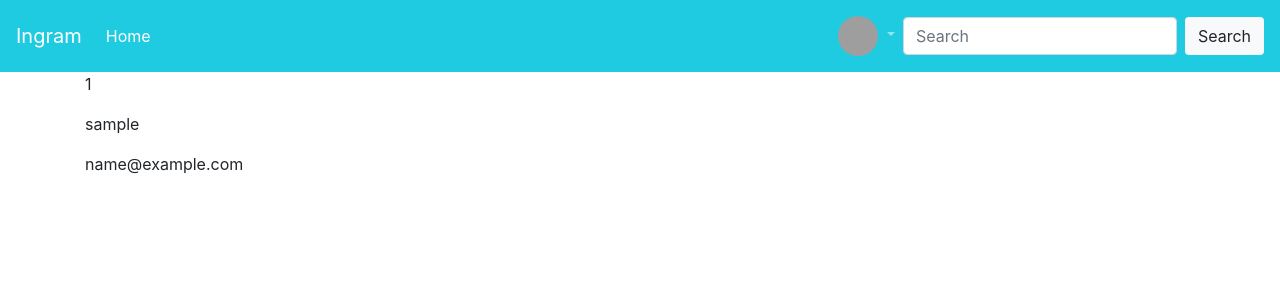
After one commit to edumorris/ingram, a Django app: page /profile/1 in a window 1280 px wide. The commit adds this page. Shown: the top 300 px of the page. Run offline with Django 3.2, Linux system fonts and the light colour scheme; the visitor is signed in with stand-in values (Sample User, id 1); some libraries are stand-ins or nearby versions; grey boxes are pictures that could not be loaded.

Commit message:
Profile views & id passing effected

```diff
--- a/ingram/urls.py
+++ b/ingram/urls.py
@@ -23,6 +23,6 @@ urlpatterns = [
     url(r'^admin/', admin.site.urls),
     url(r'', include('insta.urls')),
     url(r'^accounts/', include('django_registration.backends.one_step.urls')),
-    url(r'^accounts/login/$', v.login, {"next_page": '/'}),
+    # url(r'^accounts/login/$', v.login, {"next_page": '/'}),
     url(r'^accounts/', include('django.contrib.auth.urls')),
 ]
--- a/insta/templates/navbar.html
+++ b/insta/templates/navbar.html
@@ -33,7 +33,9 @@
                                     width="40" height="40" class="rounded-circle">
                             </a>
                             <div class="dropdown-menu" aria-labelledby="navbarDropdownMenuLink">
-                                <a class="dropdown-item" href="#">Dashboard</a>
+                                <p class="dropdown-item text-center"><mark>{{ current_user }}</mark></p>
+                                <div class="dropdown-divider"></div>
+                                <a class="dropdown-item" href="{% url 'profile' current_user.id %}">Dashboard</a>
                                 <a class="dropdown-item" href="#">Edit Profile</a>
                                 <a class="dropdown-item" href="#">Change Password</a>
                                 <a class="dropdown-item" href="{% url 'logout'%}?next={{request.path}}">Log Out</a>
--- /dev/null
+++ b/insta/templates/profile.html
@@ -0,0 +1,10 @@
+{% extends 'base.html' %}
+
+{% block content %}
+    {{block.super}}
+    <div class="container">
+        <p>{{current_user.id}}</p>
+        <p>{{current_user.username}}</p>
+        <p>{{current_user.email}}</p>
+    </div>
+{% endblock %}
--- a/insta/urls.py
+++ b/insta/urls.py
@@ -5,7 +5,8 @@ from django.conf.urls.static import static
 
 urlpatterns = [
     url('^$', views.home, name ='home'),
-    url(r'index/', views.index_test, name='index'),
+    url(r'^index/$', views.index_test, name='index'),
+    url(r'^profile/(\d+)', views.profile, name='profile')
 ]
 
 if settings.DEBUG:
--- a/insta/views.py
+++ b/insta/views.py
@@ -10,11 +10,16 @@ from .email import send_welcome_email
 def home(request):
     latest_pics = Image.objects.all().order_by('-id')
 
-    return render(request, 'home.html', {"latest_pics": latest_pics})
+    current_user = request.user
+
+    return render(request, 'home.html', {"latest_pics": latest_pics, "current_user": current_user})
 
 @login_required(login_url='/accounts/login')
-def profile(request):
-    return render()
+def profile(request, user_id):
+    imgs = Image.objects.filter(profile = user_id)
+    current_user = request.user
+
+    return render(request, 'profile.html', {"current_user": current_user, "imgs": imgs})
 
 def index_test(request):
     title = "ingram index page testpage"
```
Also changed, not shown: insta/templates/home.html (+7 -0 lines).
